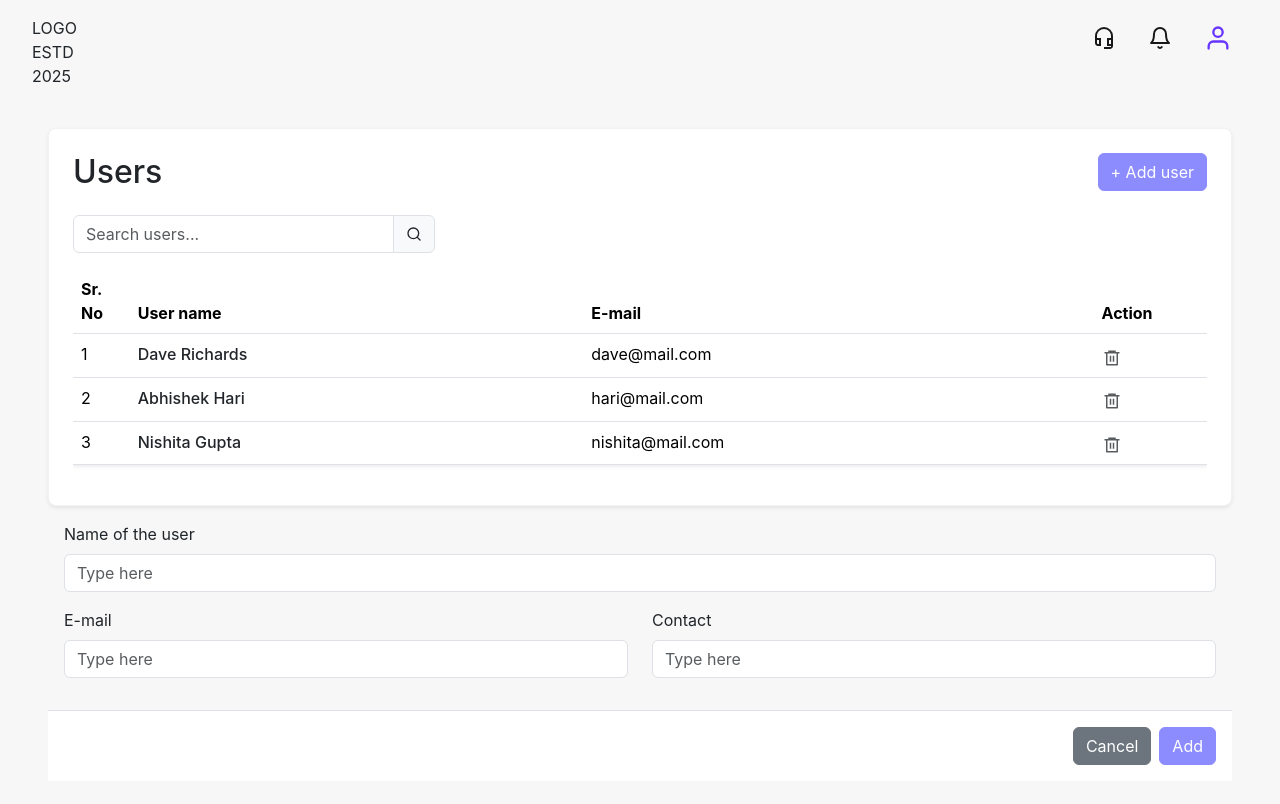
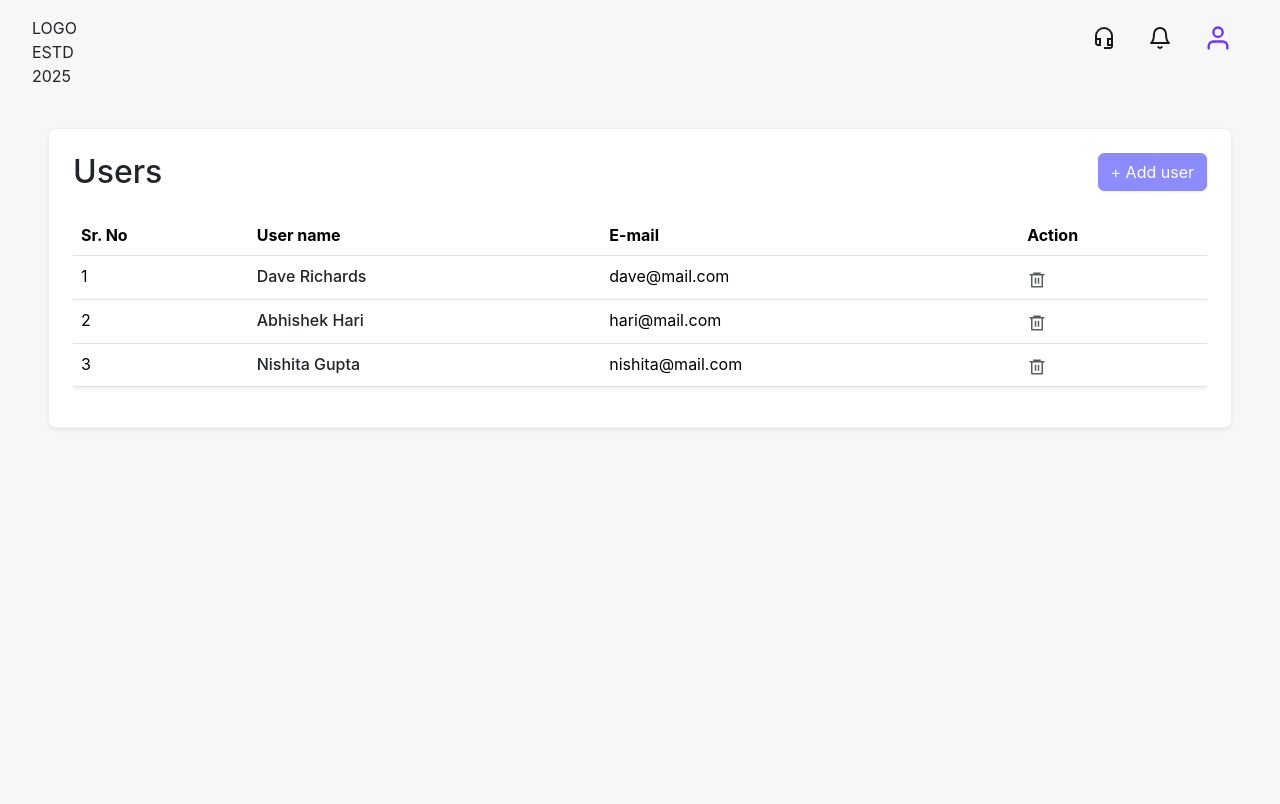
Before and after one commit to Abhiram3152N/Frontend-User-Management, a React (Vite) app in the folder front-end-task/: page / in a window 1280 px wide. Built offline with nearby package versions, Linux system fonts and the light colour scheme.

Commit message:
adduserlist

```diff
--- a/front-end-task/src/pages/UserList.jsx
+++ b/front-end-task/src/pages/UserList.jsx
@@ -1,84 +1,52 @@
 import React, { useState } from 'react';
 import { Link } from 'react-router-dom';
-import { Container, Row, Col, Table, Button, Card } from 'react-bootstrap';
+import { Container, Row, Col, Table, Button, Card, Offcanvas } from 'react-bootstrap';
 import { RiDeleteBin6Line } from 'react-icons/ri';
-import { FiSearch } from 'react-icons/fi';
 import AddUserModal from '../components/AddUserModal';
 
 const UserList = ({ users, setUsers, confirmAction }) => {
-    const [showModal, setShowModal] = useState(false);
-    const [searchTerm, setSearchTerm] = useState('');
+  const [showOffcanvas, setShowOffcanvas] = useState(false);
 
-    const handleClose = () => setShowModal(false);
-    const handleShow = () => setShowModal(true);
+  const handleCloseOffcanvas = () => setShowOffcanvas(false);
+  const handleShowOffcanvas = () => setShowOffcanvas(true);
 
   const handleDelete = (id) => {
-        // Use custom confirmation function instead of window.confirm
     if (confirmAction("Are you sure you want to delete this user?")) {
       const updatedUsers = users.filter(user => user.id !== id);
       setUsers(updatedUsers);
     }
   };
 
-    const filteredUsers = users.filter(user =>
-        user.firstName.toLowerCase().includes(searchTerm.toLowerCase()) ||
-        user.lastName.toLowerCase().includes(searchTerm.toLowerCase()) ||
-        user.email.toLowerCase().includes(searchTerm.toLowerCase())
-    );
-
   return (
-        // Use Container fluid for full-width layout
     <Container fluid className="py-4 px-5">
       <Card className="p-4 shadow-sm">
-
-                {/* Header and Add User Button */}
         <Row className="align-items-center mb-4">
           <Col>
             <h2 className="mb-0">Users</h2>
           </Col>
           <Col className="text-end">
-                        <Button
-                            variant="primary"
-                            onClick={handleShow}
-                        >
+            <Button variant="primary" onClick={handleShowOffcanvas}>
               + Add user
             </Button>
           </Col>
         </Row>
 
-                {/* Search Bar */}
-                <Row className="mb-3">
-                    <Col md={4}>
-                         <div className="input-group">
-                            <input
-                                type="text"
-                                className="form-control"
-                                placeholder="Search users..."
-                                value={searchTerm}
-                                onChange={(e) => setSearchTerm(e.target.value)}
-                            />
-                             <span className="input-group-text"><FiSearch /></span>
-                         </div>
-                    </Col>
-                </Row>
-
-                {/* User List Table */}
         <Row>
           <Col>
-                        {filteredUsers.length === 0 ? (
-                            <p className="text-center p-5 text-muted">No users found matching your criteria. Click "Add user" to create one.</p>
+            {users.length === 0 ? (
+              <p className="text-center p-5 text-muted">No users found. Click "Add user" to create one.</p>
             ) : (
-                            <Table responsive hover className="shadow-sm">
+              <Table responsive hover className="shadow-sm custom-user-table">
                 <thead>
                   <tr>
-                                        <th style={{ width: '5%' }}>Sr. No</th>
-                                        <th style={{ width: '40%' }}>User name</th>
-                                        <th style={{ width: '45%' }}>E-mail</th>
-                                        <th style={{ width: '10%' }}>Action</th>
+                    <th>Sr. No</th>
+                    <th>User name</th>
+                    <th>E-mail</th>
+                    <th>Action</th>
                   </tr>
                 </thead>
                 <tbody>
-                                    {filteredUsers.map((user, index) => (
+                  {users.map((user, index) => (
                     <tr key={user.id}>
                       <td>{index + 1}</td>
                       <td>
@@ -106,12 +74,19 @@ const UserList = ({ users, setUsers, confirmAction }) => {
         </Row>
       </Card>
 
+      {/* Offcanvas for Add User */}
+      <Offcanvas show={showOffcanvas} onHide={handleCloseOffcanvas} placement="end" backdrop={false} style={{ width: 520 }}>
+        <Offcanvas.Header closeButton>
+          <Offcanvas.Title>Add User</Offcanvas.Title>
+        </Offcanvas.Header>
+        <Offcanvas.Body>
           <AddUserModal
-                show={showModal}
-                handleClose={handleClose}
+            handleClose={handleCloseOffcanvas}
             users={users}
             setUsers={setUsers}
           />
+        </Offcanvas.Body>
+      </Offcanvas>
     </Container>
   );
 };
```
Lines whose indentation alone changed are shown as unchanged.
